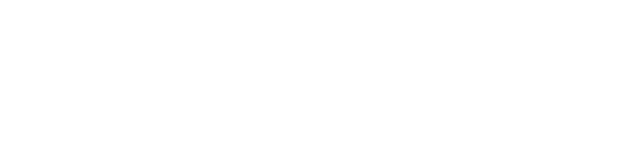
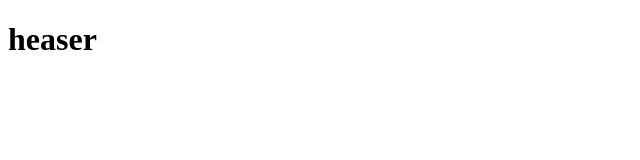
Before and after one commit to DeGrantFason/git-test2, a plain HTML site: page index.html in a window 1280 px wide. Shown: the whole page, without its empty margins (0-640 px from the left). Drawn offline with Linux system fonts and the light colour scheme.

Commit message:
added a heading

```diff
--- a/index.html
+++ b/index.html
@@ -5,6 +5,7 @@
 	<title>This is the title</title>
 </head>
 <body>
+	<h1>heaser</h1>
  </body>
 
 </html>
```
